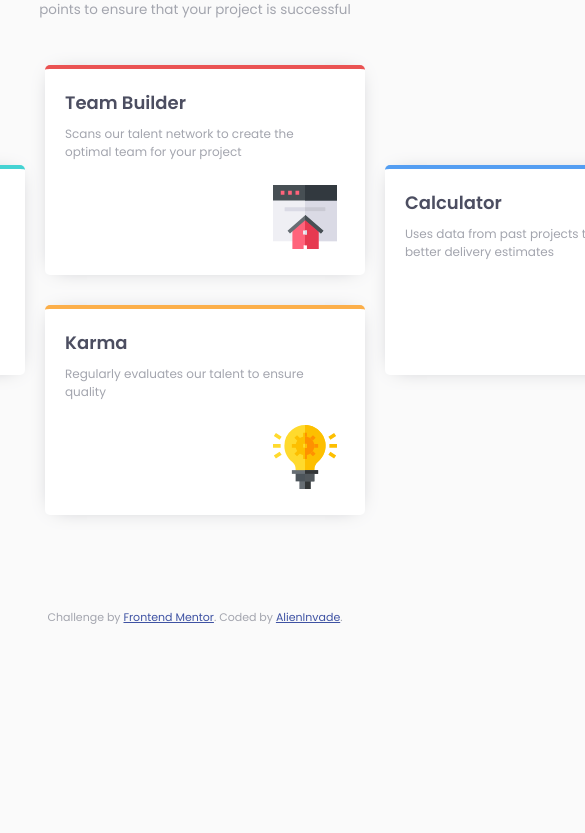
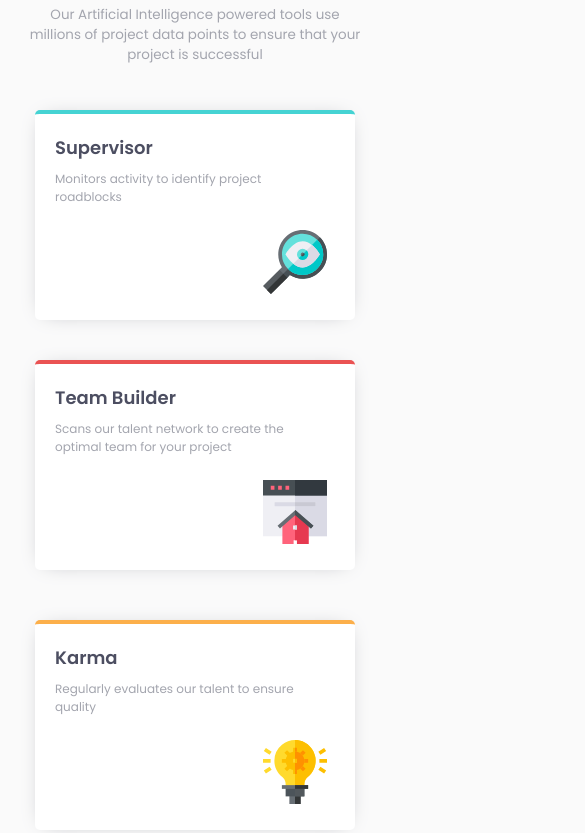
Before and after one commit to AlienInvade/Four-Card-Feature, a plain HTML site: page index.html in a window 390 px wide. Shown: the part 235-1068 px from the top of the page, 585 px wide, since content can reach past the window. Before the commit the page ends 871 px from the top, so only its background shows below. Drawn offline with Linux system fonts and the light colour scheme.

Commit message:
complete

```diff
--- a/styles.css
+++ b/styles.css
@@ -126,3 +126,35 @@ footer {
 .attribution a {
     color: hsl(228, 45%, 44%);
 }
+
+@media (min-width: 319px) and (max-width: 480px) {
+
+    body {
+        margin-top: 20em;
+        height: 100vh;
+    }
+
+    .card-container {
+        display: flex;
+        justify-content: center;
+        align-items: center;
+        flex-direction: column;
+    }
+
+    article {
+        margin: auto;
+        width: 85%;
+        font-size: 0.84rem;
+    }
+
+    .left, .right {
+        margin-top: 0;
+    }
+
+
+
+    footer {
+        transform: translate(0, 270px);
+    }
+
+}
```
